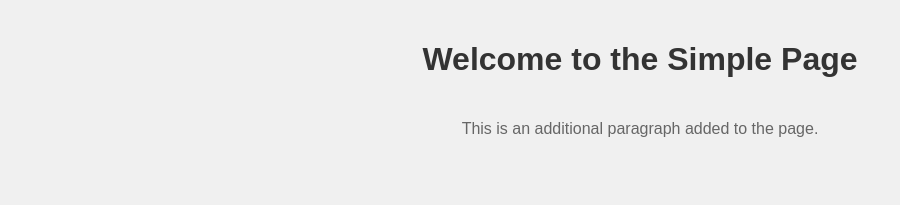
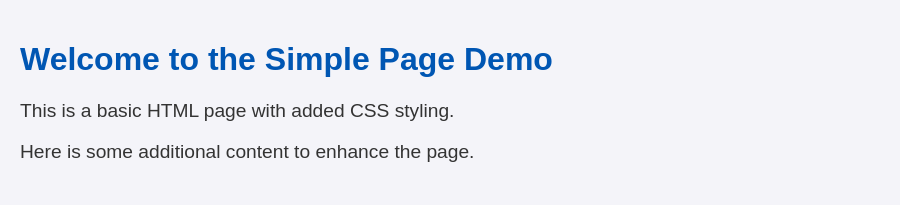
Before and after one commit to devanaboinarangarao/simple-page-demo, a plain HTML site: page index.html in a window 1280 px wide. Shown: the whole page, without its empty margins (0-900 px from the left). Drawn offline with Linux system fonts and the light colour scheme.

Commit message:
Add more content to the HTML page

```diff
--- a/index.html
+++ b/index.html
@@ -1 +1,28 @@
-<!DOCTYPE html><html lang='en'><head><meta charset='UTF-8'><meta name='viewport' content='width=device-width, initial-scale=1.0'><title>Simple Page</title><style>body { font-family: Arial, sans-serif; background-color: #f0f0f0; margin: 0; padding: 0; } h1 { color: #333; text-align: center; padding: 20px; } p { text-align: center; color: #666; }</style></head><body><h1>Welcome to the Simple Page</h1><p>This is an additional paragraph added to the page.</p></body></html>
+<!DOCTYPE html>
+<html lang="en">
+<head>
+    <meta charset="UTF-8">
+    <meta name="viewport" content="width=device-width, initial-scale=1.0">
+    <title>Simple Page Demo</title>
+    <style>
+        body {
+            font-family: Arial, sans-serif;
+            background-color: #f4f4f9;
+            color: #333;
+            margin: 0;
+            padding: 20px;
+        }
+        h1 {
+            color: #0056b3;
+        }
+        p {
+            font-size: 1.2em;
+        }
+    </style>
+</head>
+<body>
+    <h1>Welcome to the Simple Page Demo</h1>
+    <p>This is a basic HTML page with added CSS styling.</p>
+    <p>Here is some additional content to enhance the page.</p>
+</body>
+</html>
```
